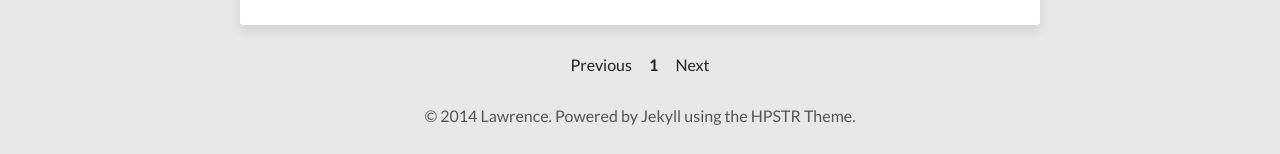
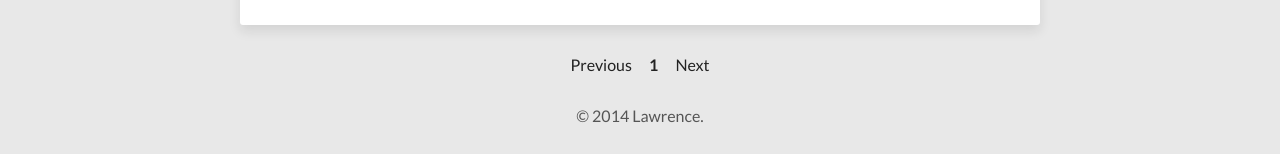
Before and after one commit to onmylemon/onmylemon.github.io, a Jekyll site: the page built from index.html, in a window 1280 px wide. Shown: the part 2073-2227 px from the top of the page. Built offline with Jekyll 4.4.1, drawn with Linux system fonts in a browser that asks for light colours; nearby versions of some CDN libraries; the list of posts is cut into pages by our own code.

Commit message:
Removes Jekyll powered and Theme information

```diff
--- a/_includes/footer.html
+++ b/_includes/footer.html
@@ -1 +1 @@
-<span>&copy; {{ site.time | date: '%Y' }} {{ site.owner.name }}. Powered by <a href="http://jekyllrb.com">Jekyll</a> using the <a href="http://mademistakes.com/hpstr/">HPSTR Theme</a>.</span>
+<span>&copy; {{ site.time | date: '%Y' }} {{ site.owner.name }}.</span>
```
